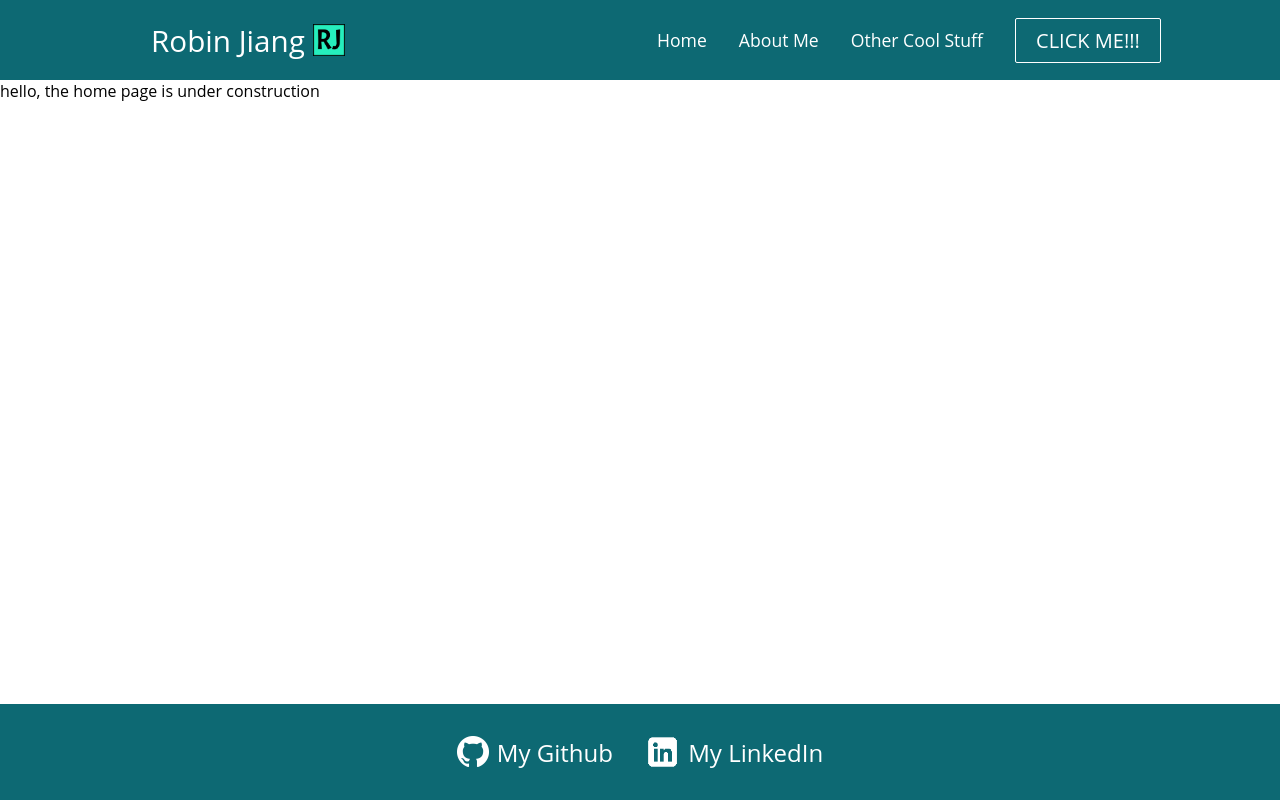
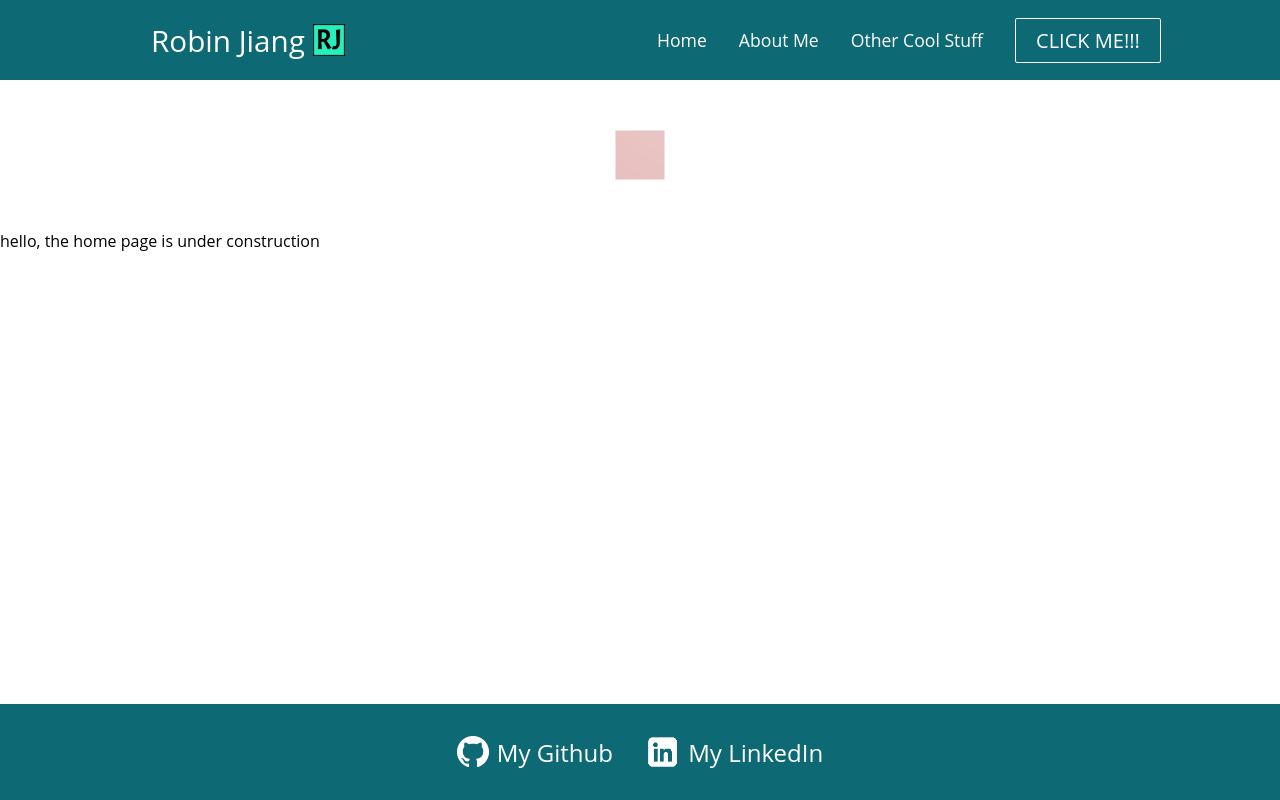
Before and after one commit to robinjiang6/robinjiang6.github.io, a React (Create React App) app: page / in a window 1280 px wide. Built offline with nearby package versions, Linux system fonts and the light colour scheme.

Commit message:
start work on three js

```diff
--- a/src/App.css
+++ b/src/App.css
@@ -11,6 +11,7 @@
 .main-page{
     min-height: var(--home_height);
     background-color: #fff;
+    z-index: -999;
 }
 @media screen and (max-width:680px){
     .main-page{
--- a/src/components/Footer.jsx
+++ b/src/components/Footer.jsx
@@ -8,11 +8,11 @@ function Footer() {
           <div className="links">
             <a href="https://github.com/robinjiang6" target="_blank" rel="noreferrer" className="github-container">
               <img src="/images/github-64.png" alt="Github Logo-" id="github-img"></img>
-              <text className="github-text">My Github</text>
+              <p className="github-text">My Github</p>
             </a>
             <a href="https://www.linkedin.com/in/robin-jiang-805249202/" target="_blank" rel="noreferrer" className="linked-in-container">
               <img src="/images/linked-in-64.png" alt="Linked In Logo-" id="linked-in-img"></img>
-              <text className="linkedin-text">My LinkedIn</text>
+              <p className="linkedin-text">My LinkedIn</p>
             </a>
           </div>
         </div>
--- /dev/null
+++ b/src/components/pages/Home.css
@@ -0,0 +1,3 @@
+.home{
+    min-height: var(--home_height);
+}
--- a/src/components/pages/Home.js
+++ b/src/components/pages/Home.js
@@ -1,12 +1,36 @@
 import '../../App.css';
-import React from 'react';
+import './Home.css';
+import React, {useRef} from 'react';
+import {Canvas, useFrame, useLoader, useRender } from '@react-three/fiber';
+import { OrbitControls } from '@react-three/drei';
 
 function Home() {
     return(
-        <div className='home-container'>
+        <div className='home'>
+            <div className='home-container'>
+                <div className='mesh-container'>
+                <Canvas>
+                    <OrbitControls/>
+                    <directionalLight color="red" position={[0,0,5]} intensity = {0.5} />
+                    <ambientLight color = "red" intensity={0.1} />
+                    <spotLight position = {[10,15,10]} angle = {0.9} />
+                    <mesh>
+                        <boxGeometry args={[2,2,2]}/>
+                        <meshStandardMaterial />
+                    </mesh>
+                </Canvas>
+                </div>
+            </div>
             hello, the home page is under construction
         </div>
     );
 }
 
+function FollowMouse() {
+    const myMesh = React.useRef();
+    return useFrame((state) =>{
+
+    })
+}
+
 export default Home;
```
Also changed, not shown: package.json (+7 -2 lines), 1 other file (tests, documents, lock files or other folders).
